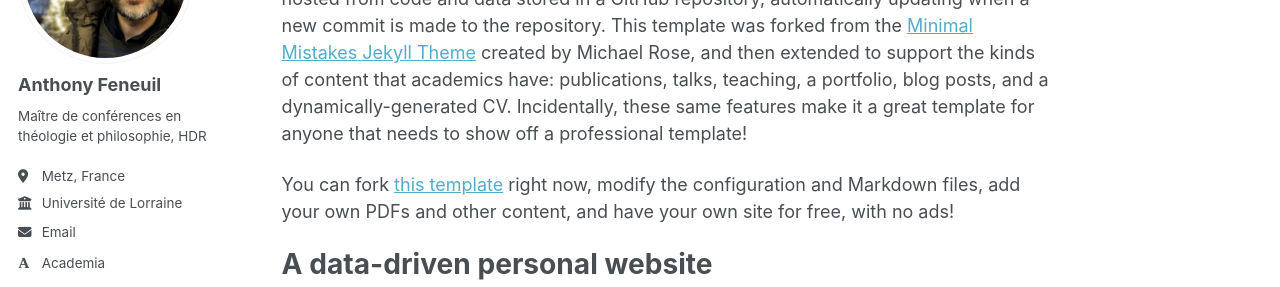
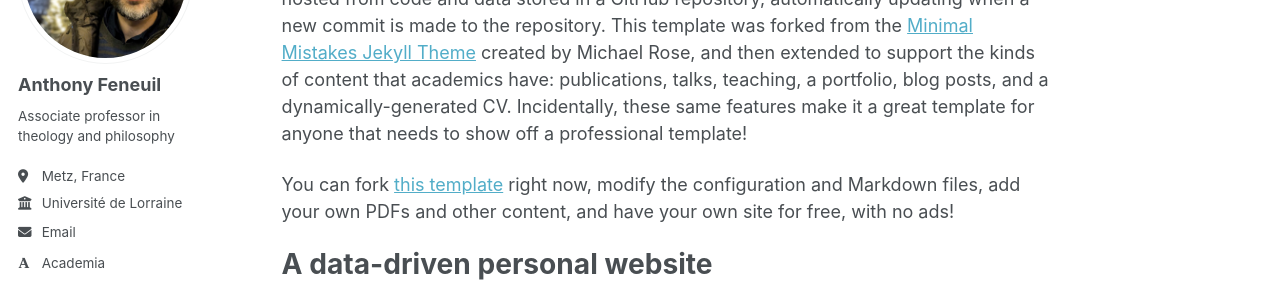
Before and after one commit to anfnl/anfnl.github.io, a Jekyll site: the page built from _pages/about.md, in a window 1280 px wide. Shown: the part 212-499 px from the top of the page. Built offline with Jekyll 4.4.1, drawn with Linux system fonts in a browser that asks for light colours; some web fonts are replaced; a script bundle is joined from its source files by our own code; library files that are not in the unit come from our copies.

Commit message:
Update _config.yml

```diff
--- a/_config.yml
+++ b/_config.yml
@@ -26,7 +26,7 @@ author:
   avatar           : "profile.jpg"
   name             : "Anthony Feneuil"
   pronouns         : # example: "he"
-  bio              : "Maître de conférences en théologie et philosophie, HDR"
+  bio              : "Associate professor in theology and philosophy"
   location         : "Metz, France"
   employer         : "Université de Lorraine"
   uri              : # URL
```
